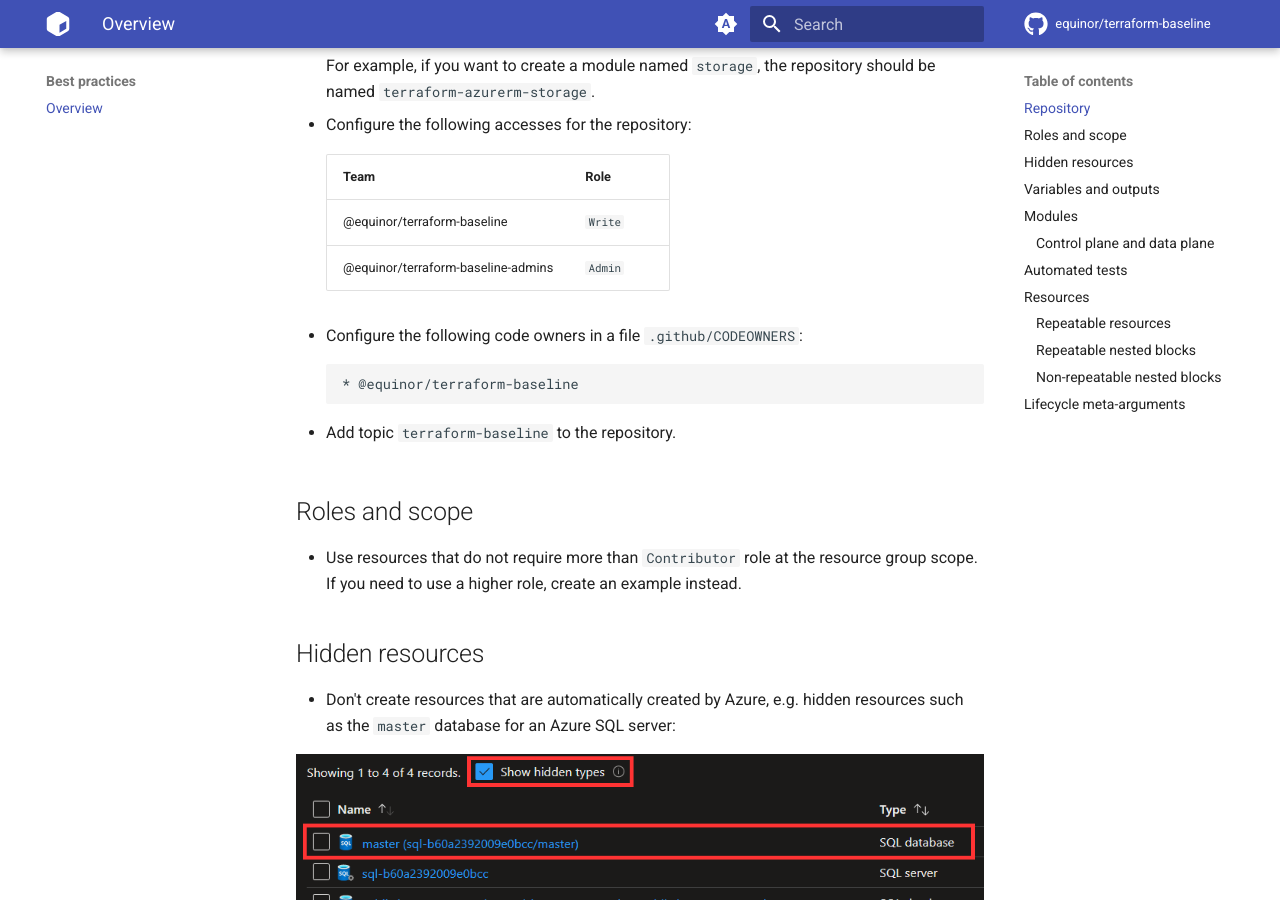
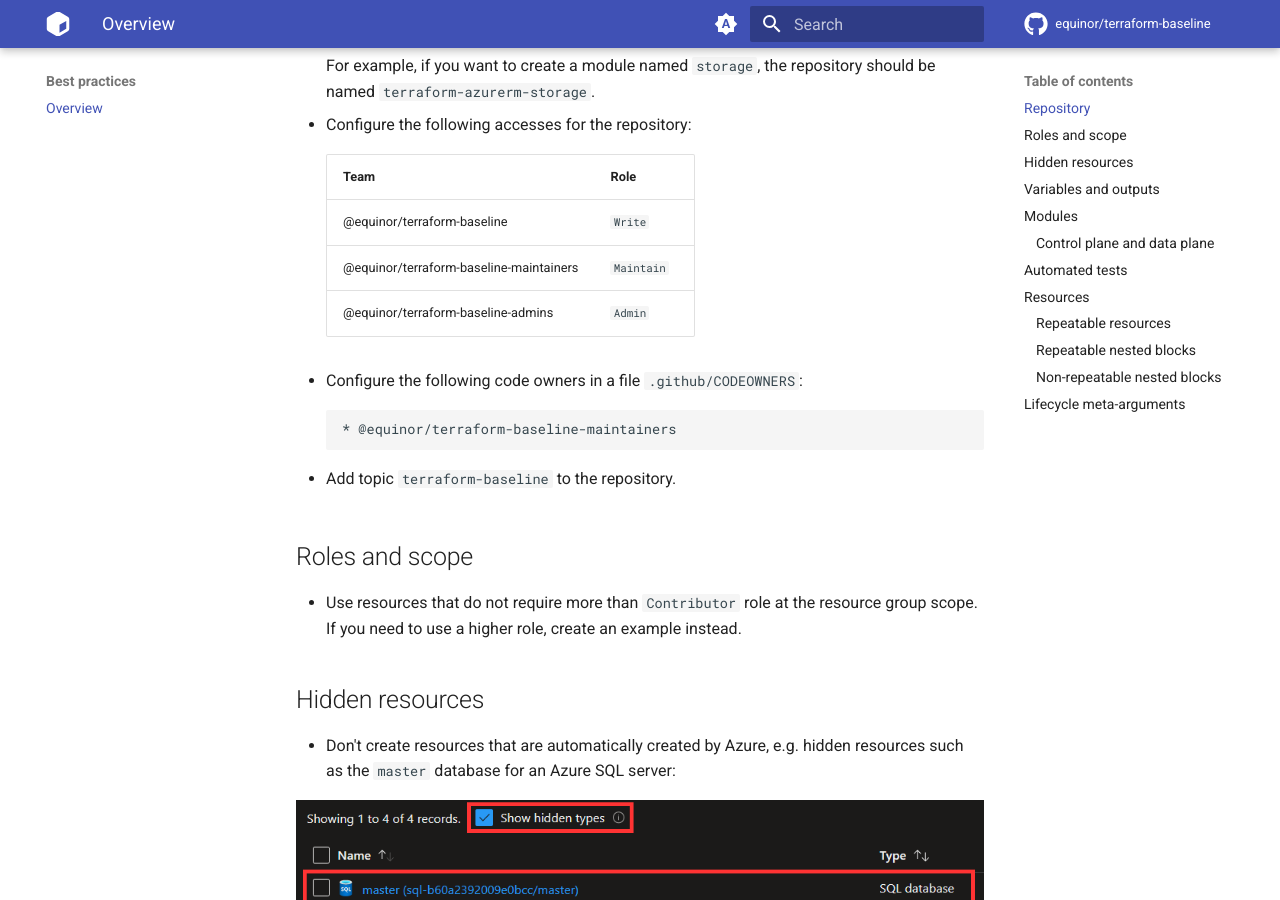
Before and after one commit to equinor/terraform-baseline, an MkDocs documentation site: the page built from docs/best-practices.md, in a window 1280 px wide and 900 px high, scrolled down 392 px. Built offline with MkDocs 1.6.1 and Material for MkDocs 9.7.7, drawn with Linux system fonts in a browser that asks for light colours; comment, search, counter and statistics services are not loaded.

Commit message:
docs: set project maintainers as code owners

````diff
--- a/docs/best-practices.md
+++ b/docs/best-practices.md
@@ -15,12 +15,13 @@
     | Team | Role |
     | --- | --- |
     | @equinor/terraform-baseline | `Write` |
+    | @equinor/terraform-baseline-maintainers | `Maintain` |
     | @equinor/terraform-baseline-admins | `Admin` |
 
 - Configure the following code owners in a file `.github/CODEOWNERS`:
 
     ```raw
-    * @equinor/terraform-baseline
+    * @equinor/terraform-baseline-maintainers
     ```
 
 - Add topic `terraform-baseline` to the repository.
````
Also changed, not shown: 1 other file.
